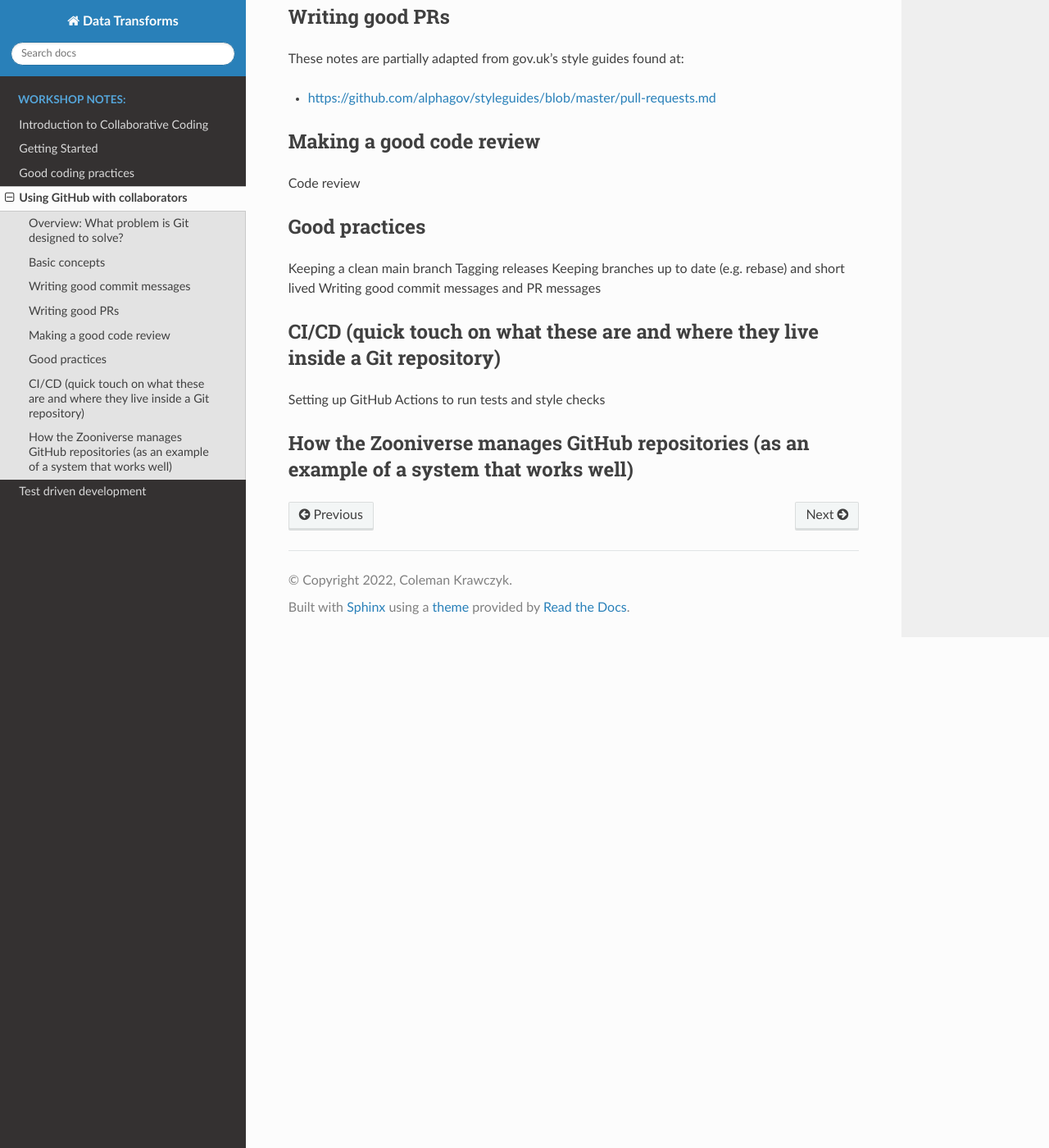
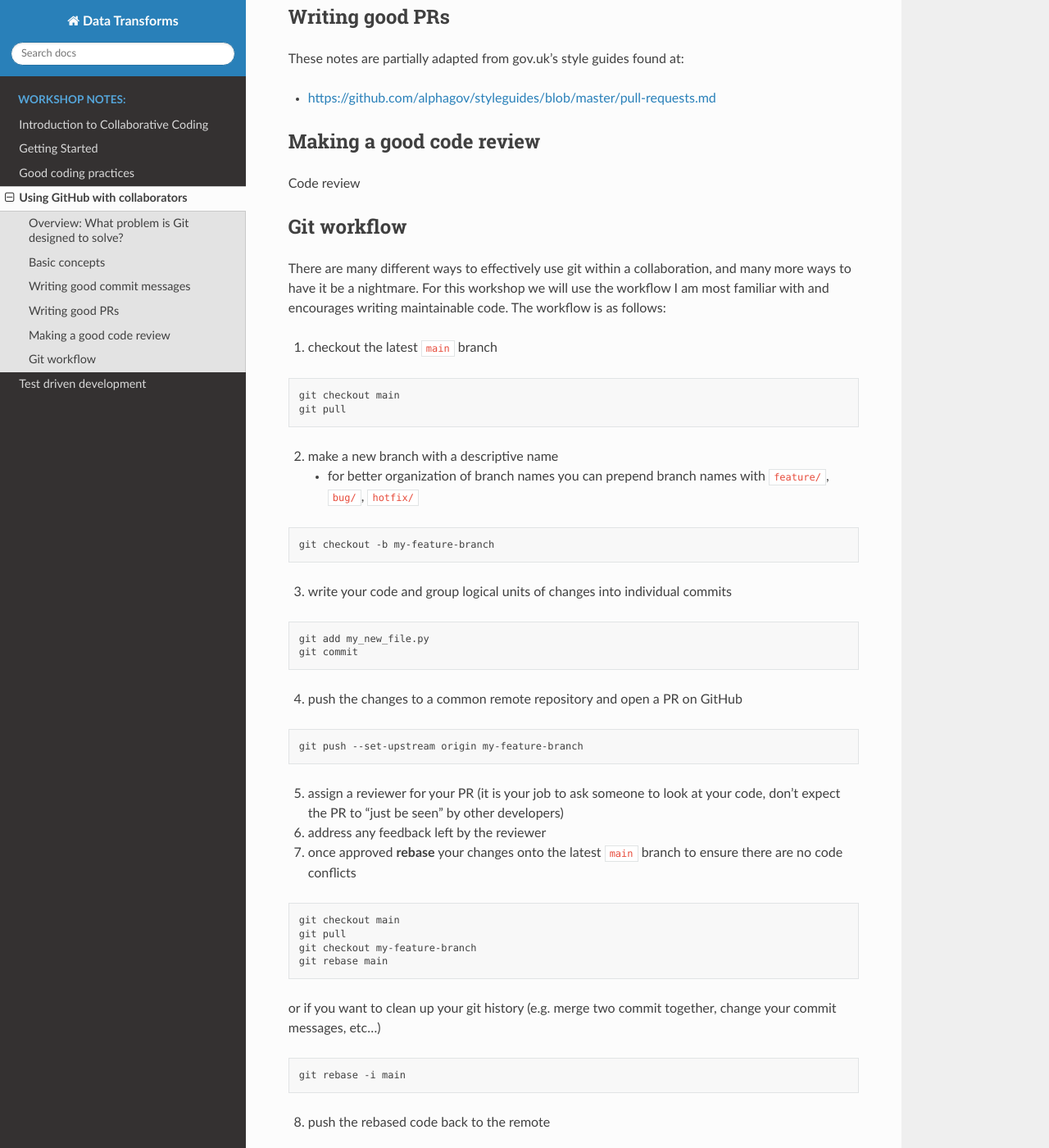
Before and after one commit to CKrawczyk/DISCnet_workshop, a Sphinx documentation site: the page built from docs/source/GitHub_with_collaborators.md, in a window 1280 px wide and 1400 px high, scrolled down 1168 px. Shown: the whole window at 82% size. Built offline with Sphinx 7.4.7 and the Read the Docs theme 2.0.0, drawn with Linux system fonts in a browser that asks for light colours; pages that are not in the unit, such as notebooks, are missing from menus; some of the changed text lies outside the part shown.

Commit message:
Fill in git workflow section
Outlied the Zooniverse git workflow.  This encurages short-lived git branches along side an always working main branch.

````diff
--- a/docs/source/GitHub_with_collaborators.md
+++ b/docs/source/GitHub_with_collaborators.md
@@ -64,13 +64,64 @@ These notes are partially adapted from gov.uk's style guides found at:
 ## Making a good code review
 Code review
 
-## Good practices
-Keeping a clean main branch
-Tagging releases
-Keeping branches up to date (e.g. rebase) and short lived
-Writing good commit messages and PR messages
+## Git workflow
 
-## CI/CD (quick touch on what these are and where they live inside a Git repository)
-Setting up GitHub Actions to run tests and style checks
+There are many different ways to effectively use git within a collaboration, and many more ways to have it be a nightmare.  For this workshop we will use the workflow I am most familiar with and encourages writing maintainable code.  The workflow is as follows:
 
-## How the Zooniverse manages GitHub repositories (as an example of a system that works well)
+1. checkout the latest `main` branch
+```bash
+git checkout main
+git pull
+```
+2. make a new branch with a descriptive name
+    - for better organization of branch names you can prepend branch names with `feature/`, `bug/`, `hotfix/`
+```bash
+git checkout -b my-feature-branch
+```
+3. write your code and group logical units of changes into individual commits
+```bash
+git add my_new_file.py
+git commit
+```
+4. push the changes to a common remote repository and open a PR on GitHub
+```bash
+git push --set-upstream origin my-feature-branch
+```
+5. assign a reviewer for your PR (it is your job to ask someone to look at your code, don't expect the PR to "just be seen" by other developers)
+6. address any feedback left by the reviewer
+7. once approved **rebase** your changes onto the latest `main` branch to ensure there are no code conflicts
+```bash
+git checkout main
+git pull
+git checkout my-feature-branch
+git rebase main
+```
+or if you want to clean up your git history (e.g. merge two commit together, change your commit messages, etc...)
+```bash
+git rebase -i main
+```
+8. push the rebased code back to the remote
+```bash
+git push --force-with-lease origin my-feature-branch
+```
+9. merge to the `main` branch using the big green button
+10. delete the brach on the remote once the merge is finish
+11. pull the latest `main` (with your PR merged) locally
+```bash
+git check main
+git pull
+```
+12. (optional) delete your local copy of the merged branch
+```bash
+git branch -d my-feature-branch
+```
+
+What does this workflow achieve?
+- It ensures only reviewed code makes it into the `main` branch
+    - This implies the `main` branch is where you will always be able to find a working version of the code
+- It encourages short lived feature branches
+    - Smaller code changes are easier to review and less likely to conflict with other developers' code changes
+- As the code writer you are responsible for addressing merge conflicts
+- By using `rebase` rather than `merge` the git history is kept linear
+- Once given the OK by the reviewer the code writer makes the final decision on when to merge
+- Any merged branch can be safely deleted, there is no need to clutter up the remote with old branches (also you are less likely to have multiple developers pick the branch name for their work if there are fewer branches on the remote repo).
````
